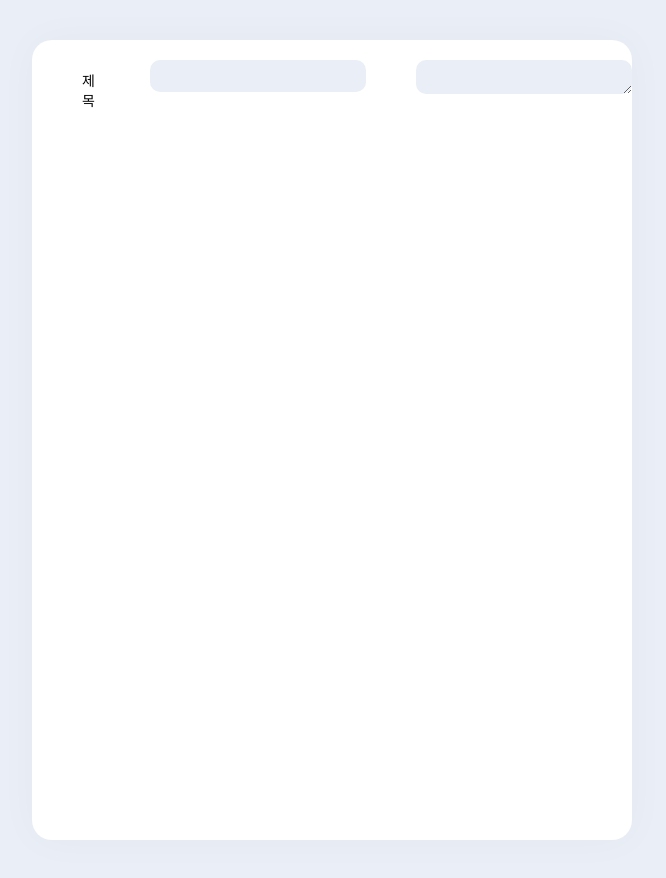
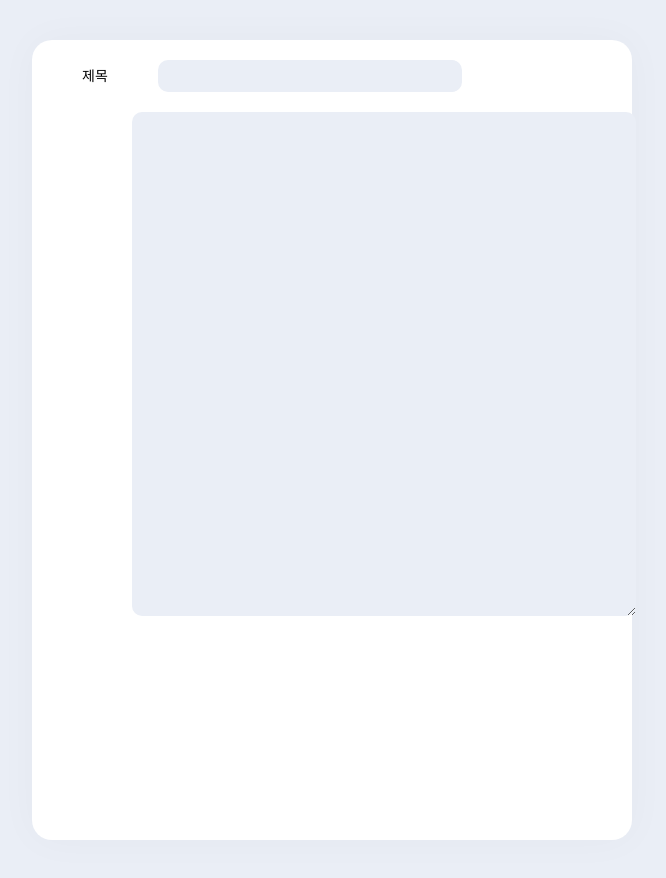
Before and after one commit to 0001401/3week_2team-master-2, a React (Create React App) app: page /detail in a window 1280 px wide. Shown: the top 878 px of the page, without its empty margins (308-974 px from the left). Built offline with nearby package versions, Linux system fonts and the light colour scheme.

Commit message:
1014 commit

```diff
--- a/src/DetailComponent/DetailList.js
+++ b/src/DetailComponent/DetailList.js
@@ -5,14 +5,16 @@ import Comment from "./Comment";
 function DetailList() {
   return (
     <Div>
-      <Box>
-        <label>제목</label>
-        <input />
-
-        {/* 글쓰기 기능은 textarea */}
-        <textarea />
-        <Comment />
-      </Box>
+      <form>
+        <Box>
+          <label>제목</label>
+          <input /> <br />
+          <label></label>
+          <textarea />
+        </Box>
+      </form>
+      {/* 글쓰기 기능은 textarea */}
+      <Comment />
     </Div>
   );
 }
@@ -30,7 +32,6 @@ const Box = styled.div`
   width: 600px;
   height: 800px;
   border-radius: 20px;
-  display: flex;
   margin: 0 auto;
   margin-top: 40px;
   & input {
@@ -48,8 +49,8 @@ const Box = styled.div`
     font-size: 14px;
   }
   & textarea {
-    height: 30px;
-    width: 300px;
+    height: 500px;
+    width: 500px;
     border: none;
     background-color: #eaeef6;
     border-radius: 10px;
```
